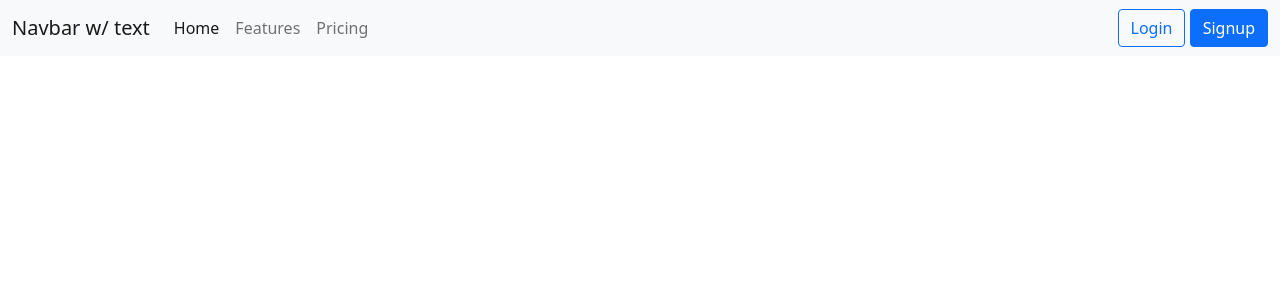
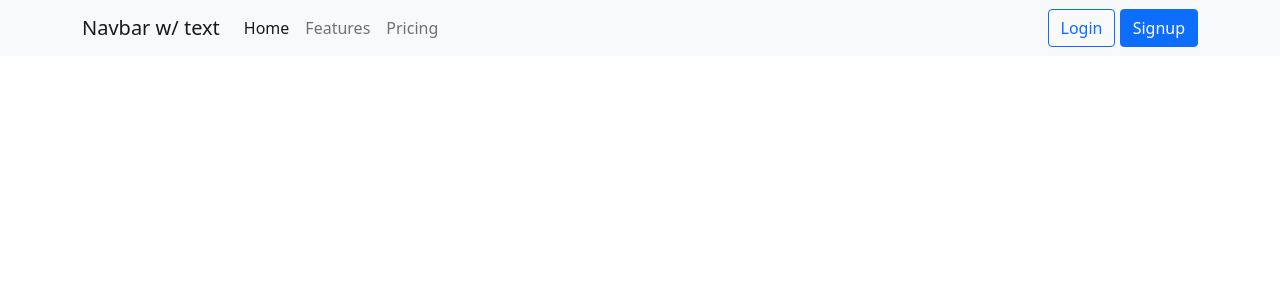
Before and after one commit to wcrum/cloud-gov-flask-template, a Flask app: page / in a window 1280 px wide. Shown: the top 300 px of the page. Run offline with Flask 3, Linux system fonts and the light colour scheme; some libraries are stand-ins or nearby versions.

Commit message:
Update navbar.html

```diff
--- a/app/templates/navbar.html
+++ b/app/templates/navbar.html
@@ -1,5 +1,5 @@
 <nav class="navbar navbar-expand-lg navbar-light bg-light">
-    <div class="container-fluid">
+    <div class="container-xl">
         <a class="navbar-brand" href="#">Navbar w/ text</a>
         <button class="navbar-toggler" type="button" data-bs-toggle="collapse" data-bs-target="#navbarText"
             aria-controls="navbarText" aria-expanded="false" aria-label="Toggle navigation">
@@ -23,7 +23,7 @@
                     data-bs-toggle="dropdown" aria-expanded="false">
                     <svg width="32" height="32" data-jdenticon-value="{{ session.claims['email'] }}"></svg>
                 </a>
-                <ul class="dropdown-menu text-small" aria-labelledby="dropdownUser1">
+                <ul class="dropdown-menu dropdown-menu-end text-small" aria-labelledby="dropdownUser1">
                     <li>
                         <h6 class="dropdown-header">{{ session.claims['email'] }}</h6>
                     </li>
```
